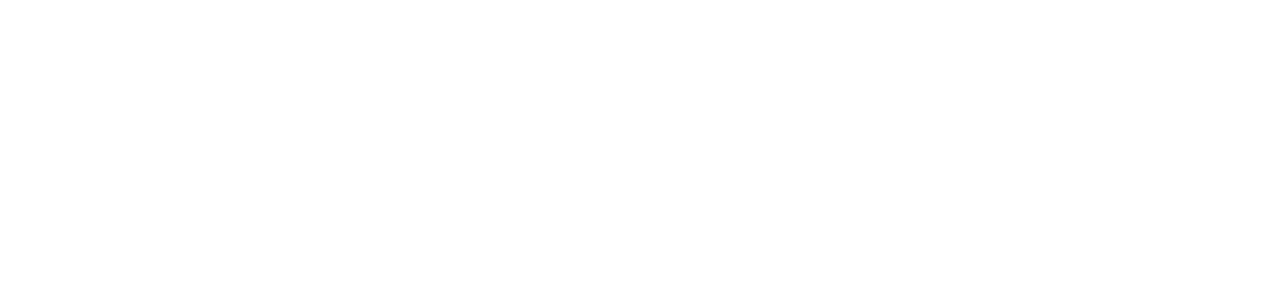
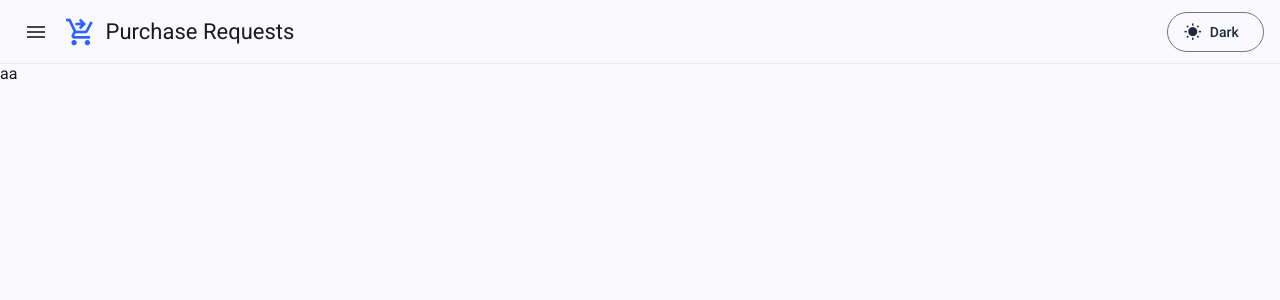
Before and after one commit to VitorAbreu/purchase-dashboard, an Angular app: page / in a window 1280 px wide. Shown: the top 300 px of the page. Built offline with nearby package versions, Linux system fonts and the light colour scheme.

Commit message:
feat(app-component): creating app component layout, defining tokens, setting fonts

```diff
--- a/src/app/app.component.html
+++ b/src/app/app.component.html
@@ -1 +1,33 @@
-<router-outlet />
+<mat-sidenav-container>
+  <mat-sidenav opened mode="side">
+    <div class="logo">
+      <mat-icon id="sidenav-icon">shopping_cart_checkout</mat-icon>
+      <div class="group-text">
+        <h1>Purchase Requests</h1>
+        <p>Dashboard</p>
+      </div>
+    </div>
+    <div class="button-routes">
+      <button type="button" mat-button><mat-icon>task</mat-icon>Tasks</button>
+      <button type="button" mat-button><mat-icon>person</mat-icon>Users</button>
+      <button type="button" mat-button><mat-icon>settings</mat-icon>Settings</button>
+    </div>
+  </mat-sidenav>
+  <mat-sidenav-content>
+    <mat-toolbar>
+      <div class="hide-on-lg">
+        <button type="button" mat-icon-button aria-label="menu">
+          <mat-icon>menu</mat-icon>
+        </button>
+        <mat-icon id="toolbar-icon">shopping_cart_checkout</mat-icon>
+        <span>Purchase Requests</span>
+      </div>
+      <span class="spacer"></span>
+      <button id="toolbar-toggle" type="button" mat-stroked-button aria-label="menu">
+        <mat-icon>wb_sunny</mat-icon>Dark
+      </button>
+    </mat-toolbar>
+    aa
+    <router-outlet />
+  </mat-sidenav-content>
+</mat-sidenav-container>
--- a/src/app/app.component.scss
+++ b/src/app/app.component.scss
@@ -0,0 +1,89 @@
+mat-sidenav {
+  width: 350px;
+  border-radius: 0;
+  &-container {
+    height: 100dvh;
+  }
+
+  .logo {
+    padding: var(--space-8);
+    border: solid 1px var(--border);
+    display: flex;
+    align-items: center;
+    gap: var(--space-4);
+
+    #sidenav-icon {
+      background-color: var(--color-primary);
+      border-radius: 0.5rem;
+      color: white;
+      padding: 0.8rem;
+      display: flex;
+      justify-content: center;
+      align-items: center;
+      font-size: var(--space-8);
+    }
+
+    .group-text {
+      float: right;
+      h1 {
+        font-size: var(--font-size-xl);
+      }
+      p {
+        font-size: var(--font-size-lg);
+      }
+    }
+  }
+
+  ::ng-deep {
+    div:has(div.button-routes) {
+      display: flex;
+      flex-direction: column;
+    }
+  }
+  .button-routes {
+    border: solid 1px var(--border);
+    padding: var(--space-8);
+    height: 100%;
+
+    button {
+      width: 100%;
+      justify-content: start;
+    }
+  }
+}
+mat-toolbar {
+  border-bottom: 1px solid var(--border);
+  display: flex;
+
+  .hide-on-lg {
+    display: none;
+  }
+
+  #toolbar-icon {
+    color: var(--color-primary);
+    font-size: var(--space-8);
+    padding: 0.8rem;
+    display: flex;
+    justify-content: center;
+    align-items: center;
+  }
+
+  .spacer {
+    flex: 1 1 auto;
+  }
+
+  #toolbar-toggle {
+    color: var(--color-text);
+  }
+}
+
+@media (1440px > width) {
+  mat-sidenav {
+    display: none;
+  }
+
+  .hide-on-lg {
+    display: flex !important;
+    align-items: center;
+  }
+}
--- a/src/app/app.component.ts
+++ b/src/app/app.component.ts
@@ -1,9 +1,13 @@
 import { Component } from '@angular/core';
 import { RouterOutlet } from '@angular/router';
+import { MatSidenavModule } from '@angular/material/sidenav';
+import { MatToolbarModule } from '@angular/material/toolbar';
+import { MatIconModule } from '@angular/material/icon';
+import { MatButtonModule } from '@angular/material/button';
 
 @Component({
   selector: 'app-root',
-  imports: [RouterOutlet],
+  imports: [RouterOutlet, MatSidenavModule, MatToolbarModule, MatIconModule, MatButtonModule],
   templateUrl: './app.component.html',
   styleUrl: './app.component.scss',
 })
--- a/src/index.html
+++ b/src/index.html
@@ -9,7 +9,7 @@
   <link href="https://fonts.googleapis.com/css2?family=Roboto:wght@300;400;500&display=swap" rel="stylesheet">
   <link href="https://fonts.googleapis.com/icon?family=Material+Icons" rel="stylesheet">
 </head>
-<body>
+<body class="mat-typography">
   <app-root></app-root>
 </body>
 </html>
--- a/src/styles.scss
+++ b/src/styles.scss
@@ -1,4 +1,53 @@
-/* You can add global styles to this file, and also import other style files */
+@use '@angular/material' as mat;
 
-html, body { height: 100%; }
-body { margin: 0; font-family: Roboto, "Helvetica Neue", sans-serif; }
+/* Design Tokens via CSS Custom Properties */
+:root {
+  /* colors */
+  --color-bg: #ffffff;
+  --color-surface: #fafafa;
+  --color-text: #1f2937;
+  --color-muted: #787a7c;
+  --color-primary: #2962ff;
+  --color-accent: #03dac6;
+  --color-danger: #d32f2f;
+  --color-success: #2e7d32;
+  --border: #d7d7d766;
+
+  /* spacing */
+  --space-1: 4px;
+  --space-2: 8px;
+  --space-3: 12px;
+  --space-4: 16px;
+  --space-6: 24px;
+  --space-8: 32px;
+
+  /* typography */
+  --font-size-sm: 12px;
+  --font-size-md: 14px;
+  --font-size-lg: 16px;
+  --font-size-xl: 20px;
+  --radius: 12px;
+}
+
+/* Dark theme */
+:root[data-theme='dark'] {
+  --color-bg: #0b1220;
+  --color-surface: #111827;
+  --color-text: #e5e7eb;
+  --color-muted: #9ca3af;
+  --color-primary: #8ab4ff;
+  --color-accent: #7ff2e3;
+  --color-danger: #ef9a9a;
+  --color-success: #a5d6a7;
+}
+
+html,
+body {
+  height: 100%;
+}
+body {
+  margin: 0;
+  background: var(--color-bg);
+  color: var(--color-text);
+  font-family: Roboto, 'Helvetica Neue', Arial, sans-serif;
+}
```
Also changed, not shown: package.json (line endings or trailing spaces).
